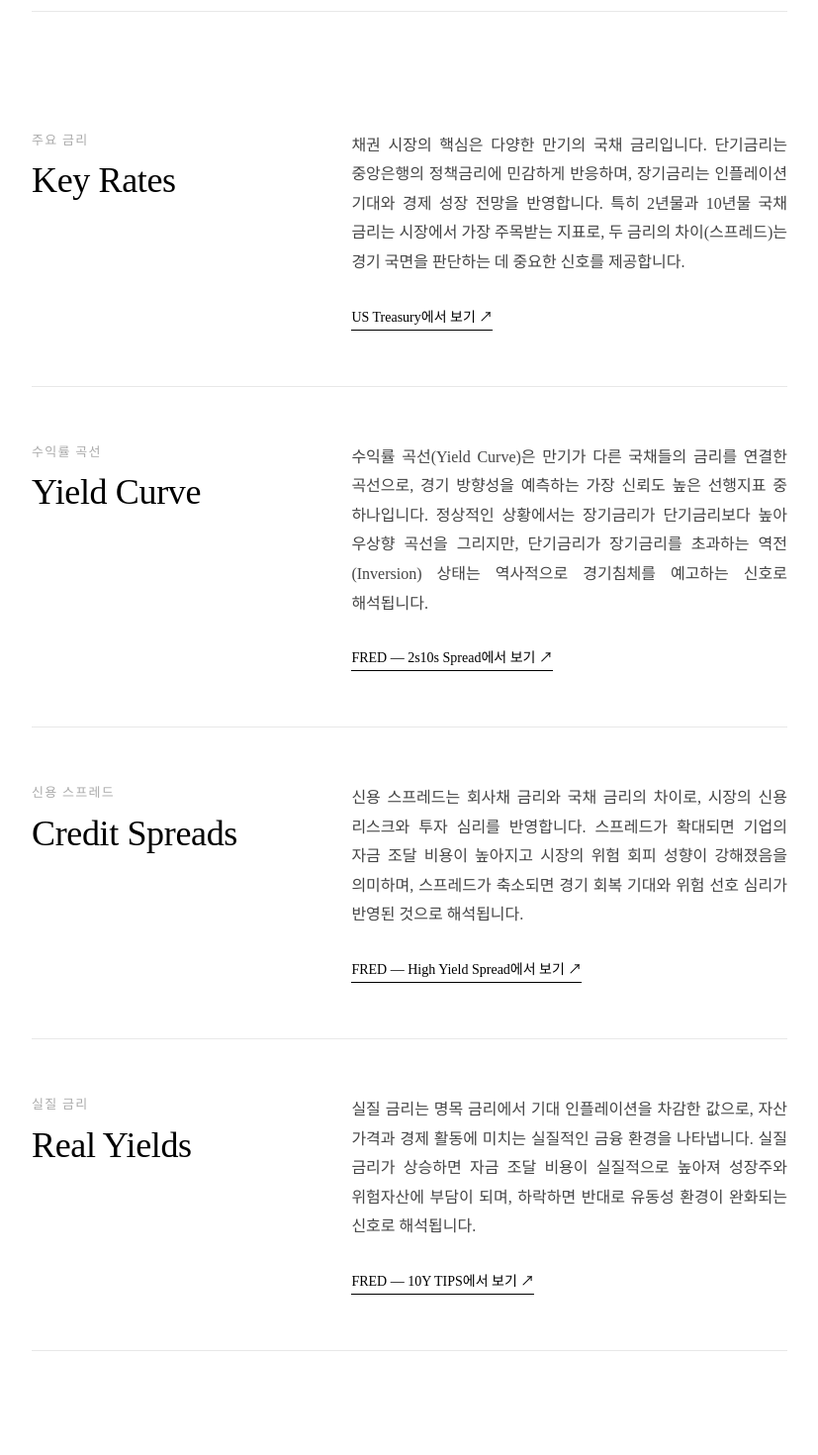
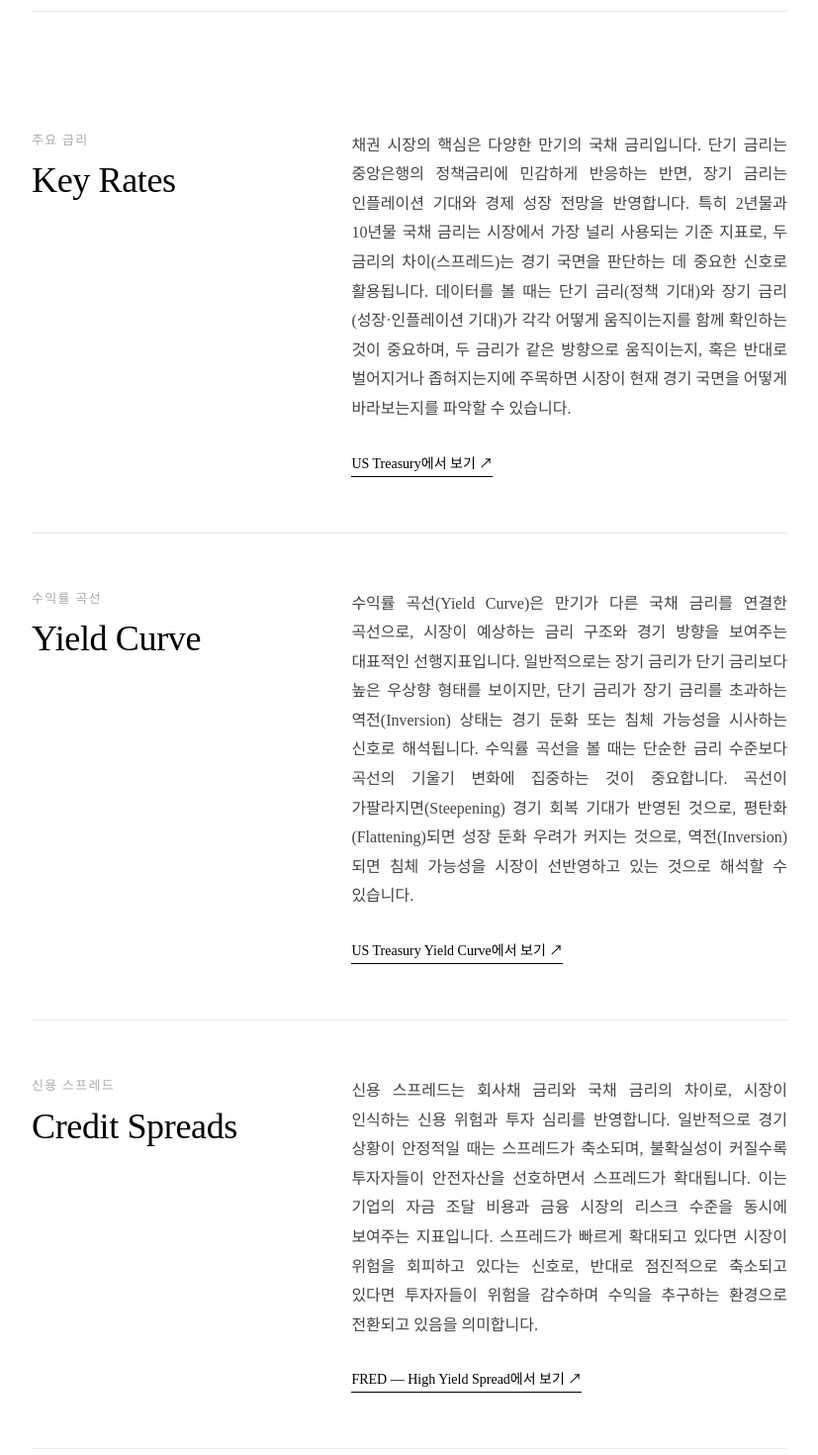
Before and after one commit to negamuster/yechanlee, a React (Vite) app: page /rates in a window 1280 px wide. Shown: the part 580-2050 px from the top of the page at 99% size, without its empty margins (226-1053 px from the left). Built offline with nearby package versions, Linux system fonts and the light colour scheme.

Commit message:
update bond page

```diff
--- a/src/pages/02_BondMarket.tsx
+++ b/src/pages/02_BondMarket.tsx
@@ -4,42 +4,38 @@ const sections = [
   {
     title: 'Key Rates',
     subtitle: '주요 금리',
-    desc: '채권 시장의 핵심은 다양한 만기의 국채 금리입니다. 단기금리는 중앙은행의 정책금리에 민감하게 반응하며, 장기금리는 인플레이션 기대와 경제 성장 전망을 반영합니다. 특히 2년물과 10년물 국채 금리는 시장에서 가장 주목받는 지표로, 두 금리의 차이(스프레드)는 경기 국면을 판단하는 데 중요한 신호를 제공합니다.',
+    desc: '채권 시장의 핵심은 다양한 만기의 국채 금리입니다. 단기 금리는 중앙은행의 정책금리에 민감하게 반응하는 반면, 장기 금리는 인플레이션 기대와 경제 성장 전망을 반영합니다. 특히 2년물과 10년물 국채 금리는 시장에서 가장 널리 사용되는 기준 지표로, 두 금리의 차이(스프레드)는 경기 국면을 판단하는 데 중요한 신호로 활용됩니다. 데이터를 볼 때는 단기 금리(정책 기대)와 장기 금리(성장·인플레이션 기대)가 각각 어떻게 움직이는지를 함께 확인하는 것이 중요하며, 두 금리가 같은 방향으로 움직이는지, 혹은 반대로 벌어지거나 좁혀지는지에 주목하면 시장이 현재 경기 국면을 어떻게 바라보는지를 파악할 수 있습니다.',
     link: {
       url: 'https://home.treasury.gov/resource-center/data-chart-center/interest-rates/TextView?type=daily_treasury_yield_curve&field_tdr_date_value_month=202504',
       label: 'US Treasury에서 보기 ↗',
     },
-    linkDesc: null,
   },
   {
     title: 'Yield Curve',
     subtitle: '수익률 곡선',
-    desc: '수익률 곡선(Yield Curve)은 만기가 다른 국채들의 금리를 연결한 곡선으로, 경기 방향성을 예측하는 가장 신뢰도 높은 선행지표 중 하나입니다. 정상적인 상황에서는 장기금리가 단기금리보다 높아 우상향 곡선을 그리지만, 단기금리가 장기금리를 초과하는 역전(Inversion) 상태는 역사적으로 경기침체를 예고하는 신호로 해석됩니다.',
+    desc: '수익률 곡선(Yield Curve)은 만기가 다른 국채 금리를 연결한 곡선으로, 시장이 예상하는 금리 구조와 경기 방향을 보여주는 대표적인 선행지표입니다. 일반적으로는 장기 금리가 단기 금리보다 높은 우상향 형태를 보이지만, 단기 금리가 장기 금리를 초과하는 역전(Inversion) 상태는 경기 둔화 또는 침체 가능성을 시사하는 신호로 해석됩니다. 수익률 곡선을 볼 때는 단순한 금리 수준보다 곡선의 기울기 변화에 집중하는 것이 중요합니다. 곡선이 가팔라지면(Steepening) 경기 회복 기대가 반영된 것으로, 평탄화(Flattening)되면 성장 둔화 우려가 커지는 것으로, 역전(Inversion)되면 침체 가능성을 시장이 선반영하고 있는 것으로 해석할 수 있습니다.',
     link: {
-      url: 'https://fred.stlouisfed.org/series/T10Y2Y',
-      label: 'FRED — 2s10s Spread에서 보기 ↗',
+      url: 'https://www.ustreasuryyieldcurve.com/',
+      label: 'US Treasury Yield Curve에서 보기 ↗',
     },
-    linkDesc: null,
   },
   {
     title: 'Credit Spreads',
     subtitle: '신용 스프레드',
-    desc: '신용 스프레드는 회사채 금리와 국채 금리의 차이로, 시장의 신용 리스크와 투자 심리를 반영합니다. 스프레드가 확대되면 기업의 자금 조달 비용이 높아지고 시장의 위험 회피 성향이 강해졌음을 의미하며, 스프레드가 축소되면 경기 회복 기대와 위험 선호 심리가 반영된 것으로 해석됩니다.',
+    desc: '신용 스프레드는 회사채 금리와 국채 금리의 차이로, 시장이 인식하는 신용 위험과 투자 심리를 반영합니다. 일반적으로 경기 상황이 안정적일 때는 스프레드가 축소되며, 불확실성이 커질수록 투자자들이 안전자산을 선호하면서 스프레드가 확대됩니다. 이는 기업의 자금 조달 비용과 금융 시장의 리스크 수준을 동시에 보여주는 지표입니다. 스프레드가 빠르게 확대되고 있다면 시장이 위험을 회피하고 있다는 신호로, 반대로 점진적으로 축소되고 있다면 투자자들이 위험을 감수하며 수익을 추구하는 환경으로 전환되고 있음을 의미합니다.',
     link: {
       url: 'https://fred.stlouisfed.org/series/BAMLH0A0HYM2',
       label: 'FRED — High Yield Spread에서 보기 ↗',
     },
-    linkDesc: null,
   },
   {
-    title: 'Real Yields',
+    title: 'Real Interest Rate',
     subtitle: '실질 금리',
-    desc: '실질 금리는 명목 금리에서 기대 인플레이션을 차감한 값으로, 자산 가격과 경제 활동에 미치는 실질적인 금융 환경을 나타냅니다. 실질 금리가 상승하면 자금 조달 비용이 실질적으로 높아져 성장주와 위험자산에 부담이 되며, 하락하면 반대로 유동성 환경이 완화되는 신호로 해석됩니다.',
+    desc: '실질 금리는 명목 금리에서 기대 인플레이션을 차감한 값으로, 자산의 실제 구매력 기준 수익률을 나타냅니다. 이는 단순한 금리 수준보다 더 중요한 지표로, 투자 환경과 자산 가격에 직접적인 영향을 미칩니다. 일반적으로 실질 금리가 상승하면 자금 조달 부담이 커지면서 주식 등 위험자산에 부담이 되고, 하락하면 유동성이 확대되며 자산 가격에 긍정적으로 작용합니다. 실질 금리의 절대 수준보다 방향성에 주목하는 것이 중요하며, 실질 금리가 오르는 구간에서는 긴축 환경, 내려가는 구간에서는 완화 환경으로 판단해 자산 배분의 기준으로 활용할 수 있습니다.',
     link: {
       url: 'https://fred.stlouisfed.org/series/DFII10',
       label: 'FRED — 10Y TIPS에서 보기 ↗',
     },
-    linkDesc: null,
   },
 ]
 
@@ -80,7 +76,6 @@ export default function BondMarket() {
                 alignItems: 'start',
               }}
             >
-              {/* 왼쪽: 제목 */}
               <div>
                 <p style={{ fontSize: '13px', letterSpacing: '0.1em', textTransform: 'uppercase', color: '#aaa', marginBottom: '12px' }}>
                   {item.subtitle}
@@ -90,12 +85,10 @@ export default function BondMarket() {
                 </h2>
               </div>
 
-              {/* 오른쪽: 설명 + 링크 */}
               <div>
                 <p style={{ fontSize: '16px', lineHeight: '1.85', color: '#444', marginBottom: '28px', textAlign: 'justify', wordBreak: 'keep-all' }}>
                   {item.desc}
                 </p>
-                {item.link && (
                 <a
                   href={item.link.url}
                   target="_blank"
@@ -120,7 +113,6 @@ export default function BondMarket() {
                     {item.link.label}
                   </div>
                 </a>
-                )}
               </div>
             </div>
           ))}
```
Lines whose indentation alone changed are shown as unchanged.
